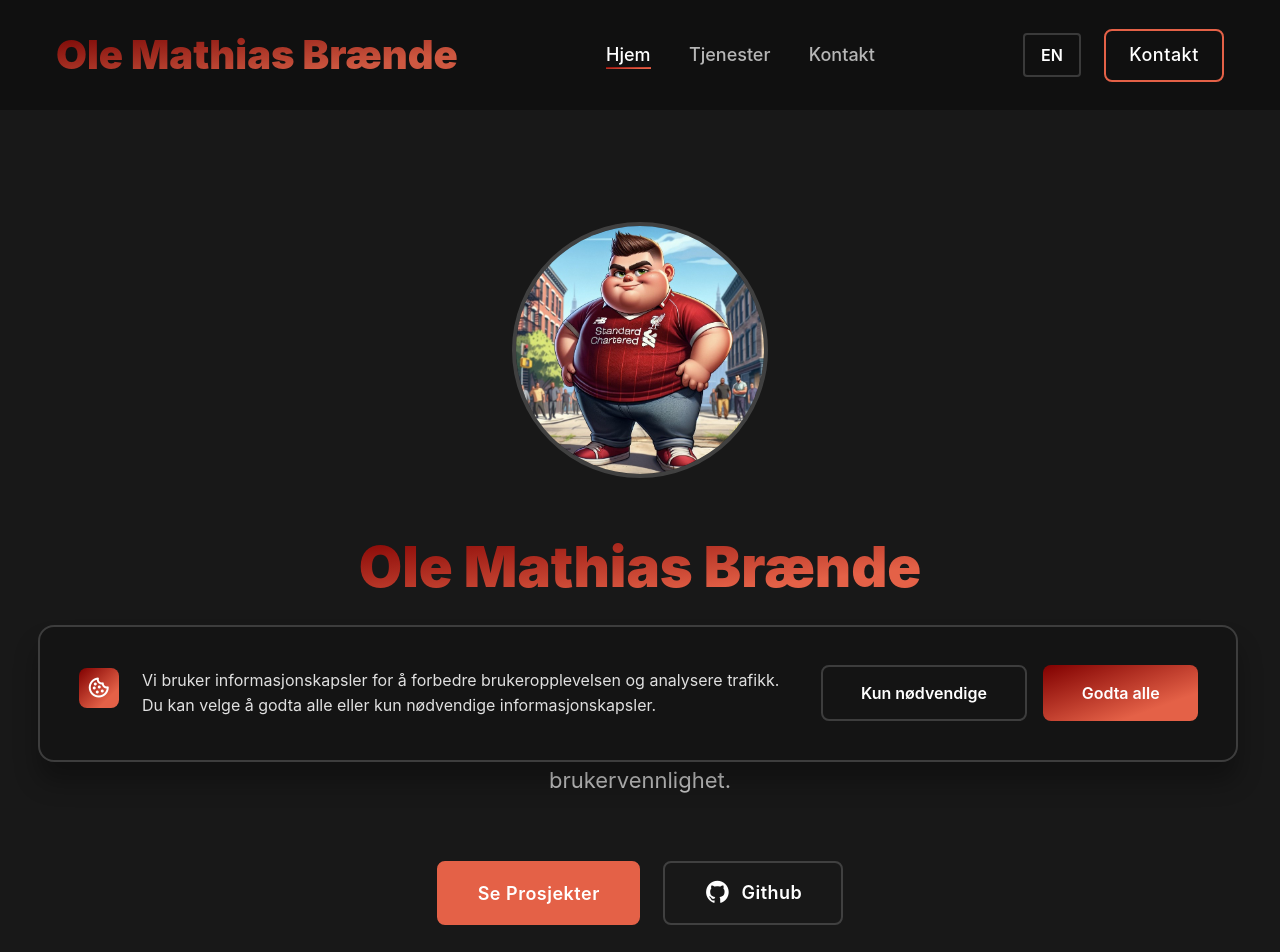
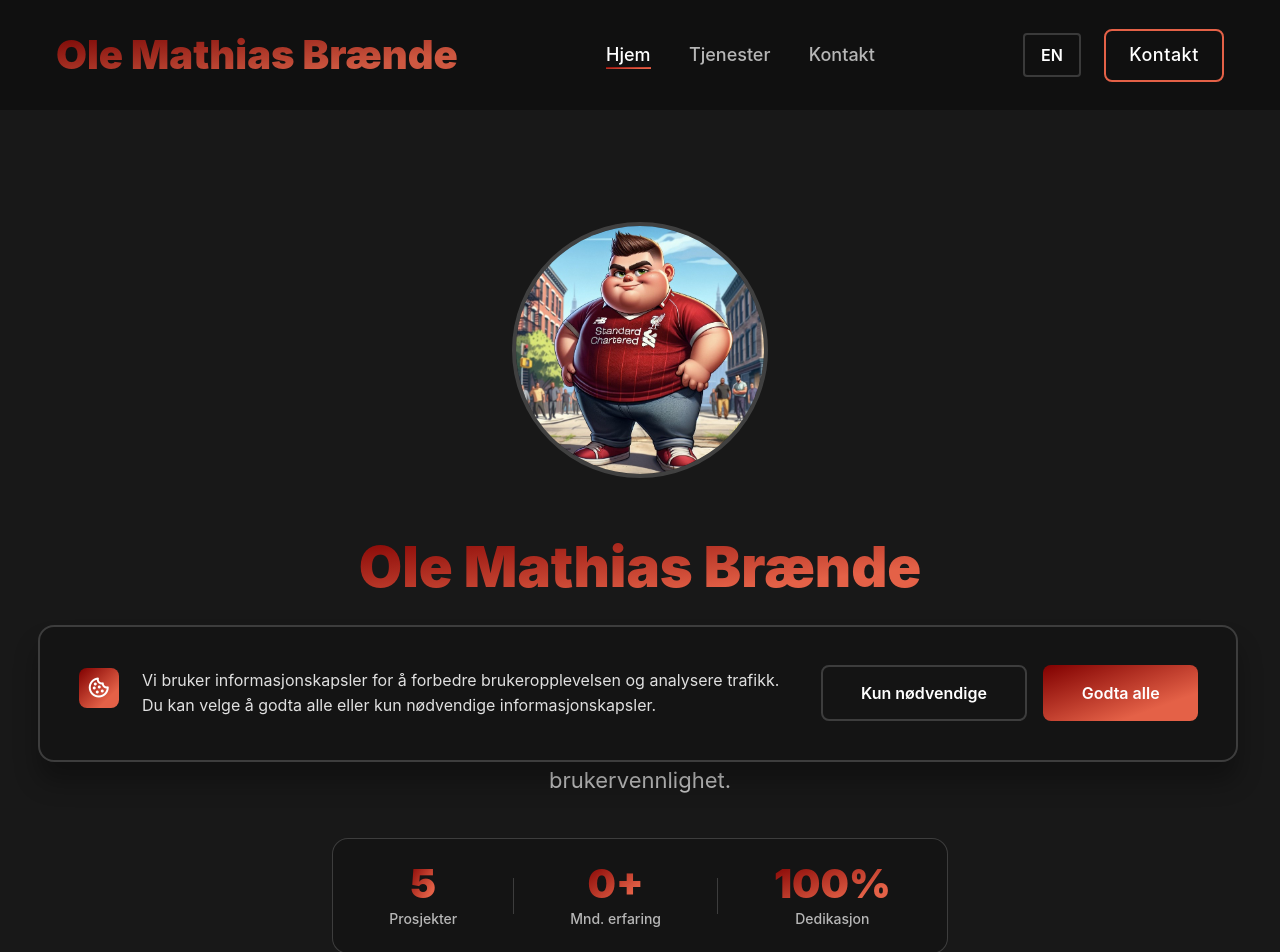
Before and after one commit to Olebraende/portfolio-olebrande, a React (Vite) app: page / in a window 1280 px wide. Shown: the top 952 px of the page. Built offline with nearby package versions, Linux system fonts and the light colour scheme.

Commit message:
Add experience counter and back navigation to NotFound page; refactor Hero component for improved stats display

```diff
--- a/src/components/sections/Hero.jsx
+++ b/src/components/sections/Hero.jsx
@@ -1,12 +1,22 @@
 import { useState } from 'react';
 import { useLanguage } from '../../hooks/useLanguage';
+import useCountUp from '../../hooks/useCountUp';
+import { projectsData } from '../../data/projects';
 import Container from '../layout/Container';
 import Typewriter from '../ui/Typewriter';
 import styles from '../../styles/modules/Hero.module.css';
 
+// Months of experience since September 2024
+const startDate = new Date(2024, 8, 1); // September 2024
+const now = new Date();
+const monthsExperience = (now.getFullYear() - startDate.getFullYear()) * 12
+  + (now.getMonth() - startDate.getMonth());
+
 const Hero = () => {
-  const { t } = useLanguage();
+  const { t, language } = useLanguage();
   const [titleComplete, setTitleComplete] = useState(false);
+  const [projectCount, statsRef] = useCountUp(projectsData.length);
+  const [months] = useCountUp(monthsExperience);
 
   const scrollToProjects = () => {
     const projectsSection = document.getElementById('projects');
@@ -45,6 +55,29 @@ const Hero = () => {
 
             <p className={styles.description}>{t.hero.description}</p>
 
+            <div className={styles.stats} ref={statsRef}>
+              <div className={styles.stat}>
+                <span className={styles.statNumber}>{projectCount}</span>
+                <span className={styles.statLabel}>
+                  {language === 'no' ? 'Prosjekter' : 'Projects'}
+                </span>
+              </div>
+              <div className={styles.statDivider} />
+              <div className={styles.stat}>
+                <span className={styles.statNumber}>{months}+</span>
+                <span className={styles.statLabel}>
+                  {language === 'no' ? 'Mnd. erfaring' : 'Mo. experience'}
+                </span>
+              </div>
+              <div className={styles.statDivider} />
+              <div className={styles.stat}>
+                <span className={styles.statNumber}>100%</span>
+                <span className={styles.statLabel}>
+                  {language === 'no' ? 'Dedikasjon' : 'Dedication'}
+                </span>
+              </div>
+            </div>
+
             <div className={styles.btnBox}>
               <button
                 className={`${styles.btn} ${styles.btnPrimary}`}
--- /dev/null
+++ b/src/hooks/useCountUp.js
@@ -0,0 +1,43 @@
+import { useState, useEffect, useRef } from 'react';
+
+const useCountUp = (target, duration = 1200) => {
+  const [count, setCount] = useState(0);
+  const [started, setStarted] = useState(false);
+  const ref = useRef(null);
+
+  useEffect(() => {
+    const observer = new IntersectionObserver(
+      ([entry]) => {
+        if (entry.isIntersecting && !started) {
+          setStarted(true);
+        }
+      },
+      { threshold: 0.5 }
+    );
+
+    const el = ref.current;
+    if (el) observer.observe(el);
+    return () => { if (el) observer.unobserve(el); };
+  }, [started]);
+
+  useEffect(() => {
+    if (!started) return;
+
+    const startTime = performance.now();
+
+    const tick = (now) => {
+      const elapsed = now - startTime;
+      const progress = Math.min(elapsed / duration, 1);
+      // Ease-out cubic
+      const eased = 1 - Math.pow(1 - progress, 3);
+      setCount(Math.round(eased * target));
+      if (progress < 1) requestAnimationFrame(tick);
+    };
+
+    requestAnimationFrame(tick);
+  }, [started, target, duration]);
+
+  return [count, ref];
+};
+
+export default useCountUp;
--- /dev/null
+++ b/src/pages/NotFound.jsx
@@ -0,0 +1,38 @@
+import { Link } from 'react-router-dom';
+import { useLanguage } from '../hooks/useLanguage';
+import { usePageMeta } from '../utils/usePageMeta';
+import Container from '../components/layout/Container';
+import styles from '../styles/modules/NotFound.module.css';
+
+const NotFound = () => {
+  const { language } = useLanguage();
+
+  usePageMeta(
+    language === 'no' ? '404 – Side ikke funnet | Ole Mathias Brænde' : '404 – Page not found | Ole Mathias Brænde',
+    ''
+  );
+
+  return (
+    <section className={styles.page}>
+      <Container>
+        <div className={styles.content}>
+          <p className={styles.code}>404</p>
+          <h1 className={styles.title}>
+            {language === 'no' ? 'Siden finnes ikke' : 'Page not found'}
+          </h1>
+          <p className={styles.description}>
+            {language === 'no'
+              ? 'Siden du leter etter eksisterer ikke eller har blitt flyttet.'
+              : 'The page you are looking for does not exist or has been moved.'}
+          </p>
+          <Link to="/" className={styles.btn}>
+            <i className="bx bx-arrow-back"></i>
+            {language === 'no' ? 'Tilbake til hjem' : 'Back to home'}
+          </Link>
+        </div>
+      </Container>
+    </section>
+  );
+};
+
+export default NotFound;
--- a/src/pages/Prosjekter.jsx
+++ b/src/pages/Prosjekter.jsx
@@ -1,4 +1,5 @@
 import { useState } from 'react';
+import { Link } from 'react-router-dom';
 import { useLanguage } from '../hooks/useLanguage';
 import { useScrollAnimation } from '../hooks/useScrollAnimation';
 import { usePageMeta } from '../utils/usePageMeta';
@@ -64,6 +65,11 @@ const Prosjekter = () => {
   return (
     <section className={styles.page}>
       <Container>
+        <Link to="/" className={styles.backBtn}>
+          <i className="bx bx-arrow-back"></i>
+          {language === 'no' ? 'Tilbake' : 'Back'}
+        </Link>
+
         <div className={styles.header}>
           <h1 className={styles.title}>
             <span className="gradient-text">{t.projects.pageTitle}</span>
--- a/src/styles/modules/Hero.module.css
+++ b/src/styles/modules/Hero.module.css
@@ -59,6 +59,49 @@
   line-height: 1.6;
   opacity: 0.85;
   margin: var(--space-sm) 0;
+}
+
+/* Stats */
+.stats {
+  display: flex;
+  align-items: center;
+  gap: var(--space-xl);
+  padding: var(--space-md) var(--space-xl);
+  border: 1.5px solid var(--color-border);
+  border-radius: var(--radius-lg);
+  background-color: var(--color-background-secondary);
+}
+
+.stat {
+  display: flex;
+  flex-direction: column;
+  align-items: center;
+  gap: 2px;
+}
+
+.statNumber {
+  font-size: var(--font-2xl);
+  font-weight: 900;
+  background: var(--gradient-primary);
+  -webkit-background-clip: text;
+  -webkit-text-fill-color: transparent;
+  background-clip: text;
+  line-height: 1.1;
+}
+
+.statLabel {
+  font-size: var(--font-xs);
+  font-weight: 500;
+  color: var(--color-text-muted);
+  opacity: 0.8;
+  white-space: nowrap;
+}
+
+.statDivider {
+  width: 1px;
+  height: 36px;
+  background-color: var(--color-border);
+  flex-shrink: 0;
 }
 
 .btnBox {
@@ -144,6 +187,15 @@
     font-size: var(--font-base);
   }
 
+  .stats {
+    gap: var(--space-lg);
+    padding: var(--space-sm) var(--space-lg);
+  }
+
+  .statNumber {
+    font-size: var(--font-xl);
+  }
+
   .btnBox {
     flex-direction: column;
     width: 100%;
--- /dev/null
+++ b/src/styles/modules/NotFound.module.css
@@ -0,0 +1,63 @@
+.page {
+  min-height: 70vh;
+  display: flex;
+  align-items: center;
+  padding: var(--space-3xl) 0;
+}
+
+.content {
+  display: flex;
+  flex-direction: column;
+  align-items: center;
+  text-align: center;
+  gap: var(--space-md);
+}
+
+.code {
+  font-size: clamp(5rem, 15vw, 9rem);
+  font-weight: 900;
+  line-height: 1;
+  background: var(--gradient-primary);
+  -webkit-background-clip: text;
+  -webkit-text-fill-color: transparent;
+  background-clip: text;
+  margin: 0;
+}
+
+.title {
+  font-size: var(--font-2xl);
+  font-weight: 700;
+  color: var(--color-text);
+  margin: 0;
+}
+
+.description {
+  font-size: var(--font-base);
+  color: var(--color-text-muted);
+  max-width: 420px;
+  margin: 0;
+}
+
+.btn {
+  display: inline-flex;
+  align-items: center;
+  gap: var(--space-xs);
+  margin-top: var(--space-sm);
+  padding: var(--space-sm) var(--space-xl);
+  font-size: var(--font-base);
+  font-weight: 600;
+  color: var(--color-text);
+  border: 2px solid var(--color-accent);
+  border-radius: var(--radius-md);
+  transition: all var(--transition-base);
+}
+
+.btn:hover {
+  background-color: var(--color-accent);
+  transform: translateY(-2px);
+  box-shadow: 0 4px 14px rgba(228, 97, 71, 0.35);
+}
+
+.btn i {
+  font-size: var(--font-lg);
+}
--- a/src/styles/modules/Prosjekter.module.css
+++ b/src/styles/modules/Prosjekter.module.css
@@ -1,6 +1,26 @@
 .page {
   padding: var(--space-3xl) 0;
   min-height: 80vh;
+}
+
+.backBtn {
+  display: inline-flex;
+  align-items: center;
+  gap: 6px;
+  font-size: var(--font-sm);
+  font-weight: 600;
+  color: var(--color-text-muted);
+  margin-bottom: var(--space-lg);
+  transition: all var(--transition-fast);
+}
+
+.backBtn:hover {
+  color: var(--color-text);
+  gap: 10px;
+}
+
+.backBtn i {
+  font-size: var(--font-base);
 }
 
 .header {
```
